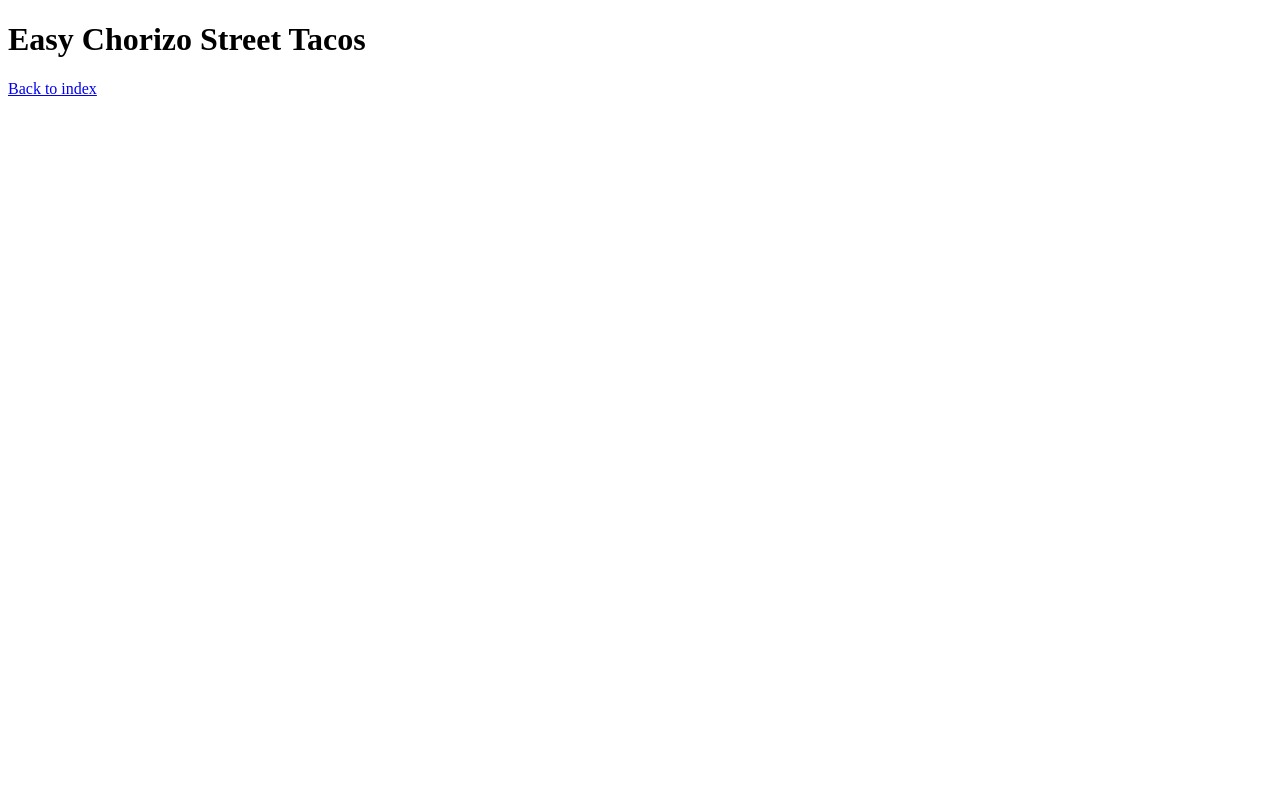
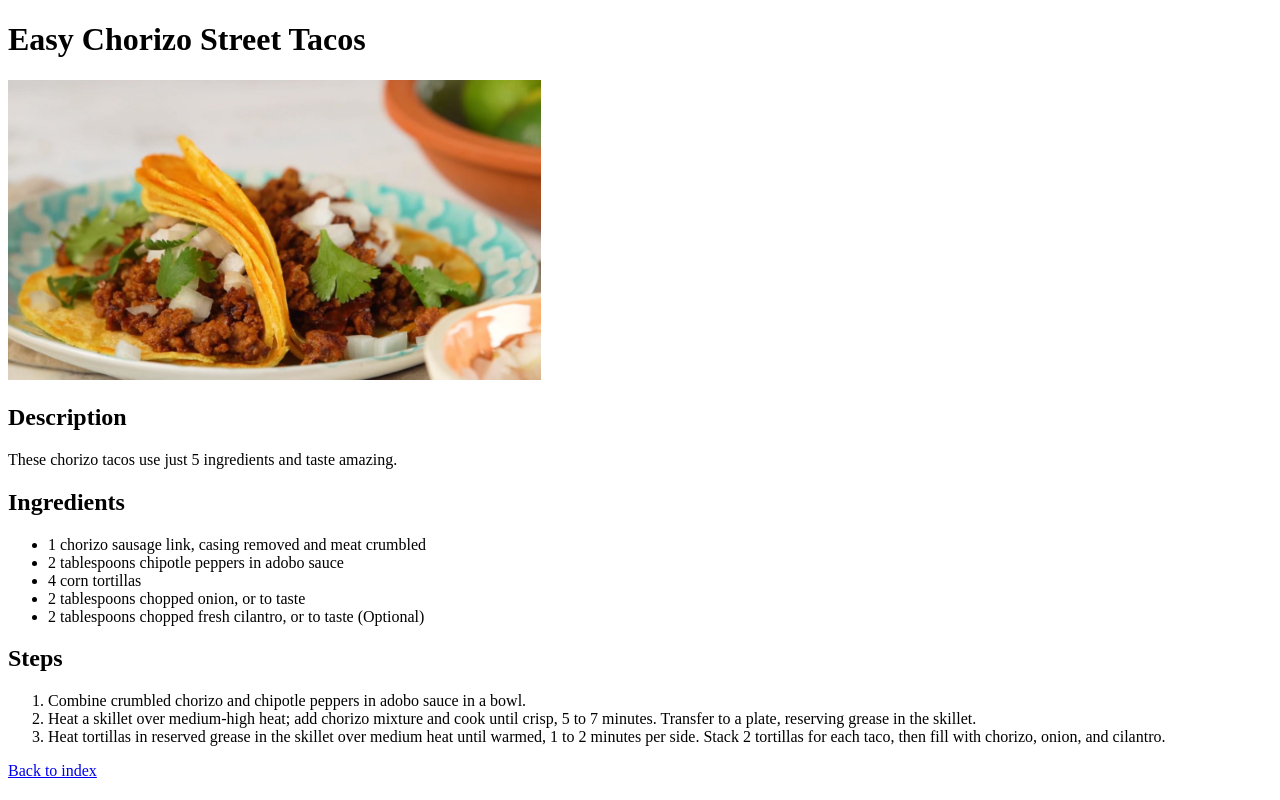
Before and after one commit to LRP2004/odin-recipes, a plain HTML site: page recipes/chorizo-tacos.html in a window 1280 px wide. Drawn offline with Linux system fonts and the light colour scheme.

Commit message:
Add content to chorizo-tacos page

```diff
--- a/recipes/chorizo-tacos.html
+++ b/recipes/chorizo-tacos.html
@@ -7,6 +7,24 @@
 </head>
 <body>
     <h1>Easy Chorizo Street Tacos</h1>
+    <img src="../img/image-321-1acc9ef3a3cf44dc93bea4921c0d517a.jpg" alt="Chorizo Street Tacos" height="300">
+    <h2>Description</h2>
+    <p>These chorizo tacos use just 5 ingredients and taste amazing.</p>
+    <h2>Ingredients</h2>
+    <ul>
+        <li>1 chorizo sausage link, casing removed and meat crumbled</li>
+        <li>2 tablespoons chipotle peppers in adobo sauce</li>
+        <li>4 corn tortillas</li>
+        <li>2 tablespoons chopped onion, or to taste</li>
+        <li>2 tablespoons chopped fresh cilantro, or to taste (Optional)</li>
+    </ul>
+    <h2>Steps</h2>
+    <ol>
+        <li>Combine crumbled chorizo and chipotle peppers in adobo sauce in a bowl.</li>
+        <li>Heat a skillet over medium-high heat; add chorizo mixture and cook until crisp, 5 to 7 minutes. Transfer to a plate, reserving grease in the skillet.</li>
+        <li>Heat tortillas in reserved grease in the skillet over medium heat until warmed, 1 to 2 minutes per side. Stack 2 tortillas for each taco, then fill with chorizo, onion, and cilantro.</li>
+    </ol>
     <a href="../index.html">Back to index</a>
+
 </body>
 </html>
```
